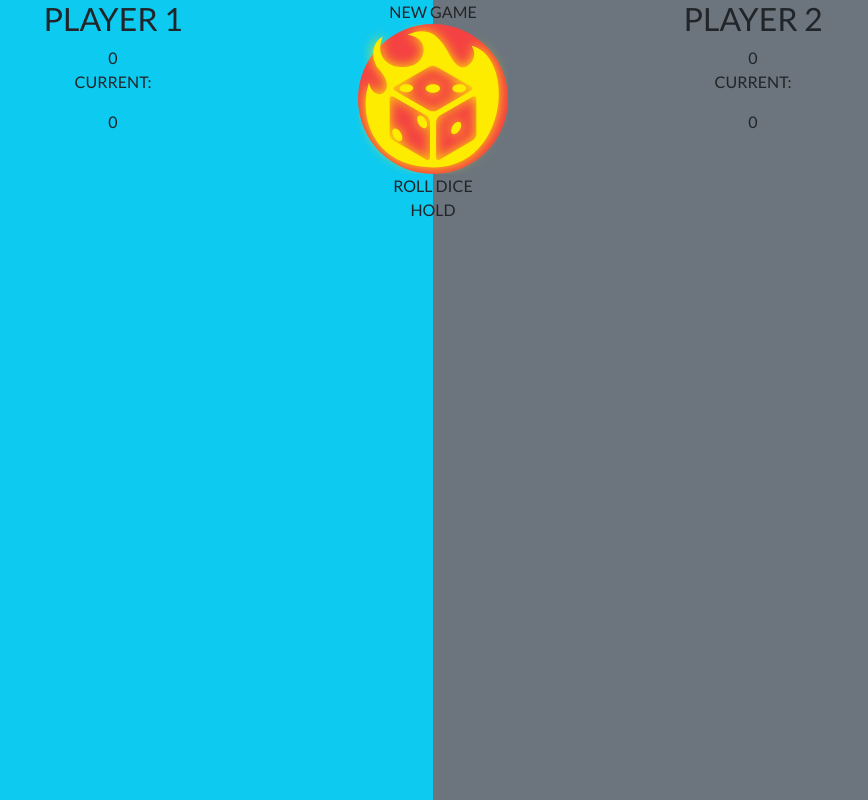
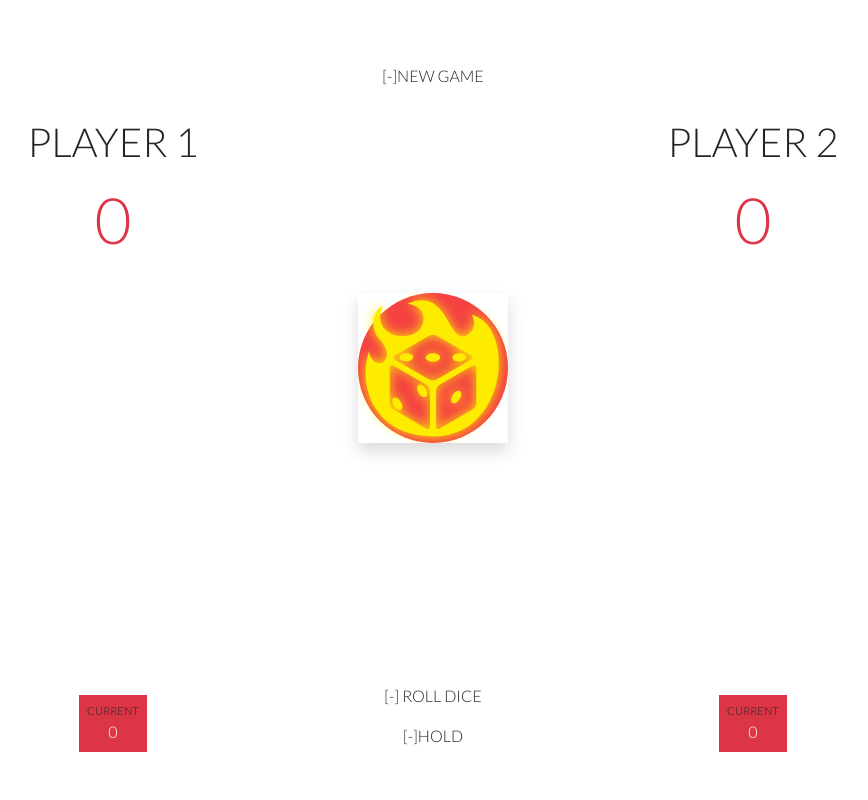
Before and after one commit to Cyril2code1/hold-burst, a plain HTML site: page index.html in a window 1280 px wide. Shown: the whole page, without its empty margins (207-1075 px from the left). Drawn offline with Linux system fonts and the light colour scheme.

Commit message:
default display not so bad

```diff
--- a/index.html
+++ b/index.html
@@ -23,40 +23,55 @@
     <link rel="shortcut icon" href="./img/favicon.png" type="image/x-icon" />
     <title>Hold or Burst - dice game</title>
   </head>
-  <body>
+  <body class="fw-light">
     <main id="deviceReadyToPlay">
       <div class="vh-100 d-flex flex-wrap">
-        <section class="w-50 d-flex flex-column align-items-center bg-info">
-          <h2>PLAYER 1</h2>
-          <div id="global1">13</div>
-          <div>
-            <p>CURRENT:</p>
-            <p id="round1" class="text-center">37</p>
+        <section
+          class="w-50 d-flex flex-column align-items-center justify-content-between"
+        >
+          <div class="mt-5">
+            <p class="player">PLAYER 1</p>
+            <div id="global1" class="mt-0 p-0 text-center text-danger">13</div>
+          </div>
+          <div class="my-5 current bg-danger">
+            <p class="m-0">CURRENT</p>
+            <p id="round1" class="text-center m-0 pt-0 text-white">37</p>
           </div>
         </section>
 
         <section
-          class="w-50 d-flex flex-column align-items-center bg-secondary"
+          class="w-50 d-flex flex-column align-items-center justify-content-between"
         >
-          <h2>PLAYER 2</h2>
-          <div id="global2">13</div>
-          <div>
-            <p>CURRENT:</p>
-            <p id="round2" class="text-center">37</p>
+          <div class="mt-5">
+            <p class="player">PLAYER 2</p>
+            <div id="global2" class="mt-0 p-0 text-center text-danger">13</div>
+          </div>
+          <div class="my-5 current bg-danger">
+            <p class="m-0">CURRENT</p>
+            <p id="round2" class="text-center m-0 pt-0 text-white">37</p>
           </div>
         </section>
 
         <section
-          class="position-absolute start-50 translate-middle-x d-flex flex-column align-items-center"
+          class="vh-100 w-25 position-absolute start-50 translate-middle-x d-flex flex-column align-items-center justify-content-between"
         >
           <!-- 'button new game' -->
-          <div id="newGame">NEW GAME</div>
+          <div id="newGame" class="button p-3 mt-5">[-]NEW GAME</div>
           <!-- show dice result -->
-          <img src="./img/face0.svg" id="dice" alt="dice result" class="w-50" />
-          <!-- 'button roll dice' -->
-          <div id="rollDice">ROLL DICE</div>
-          <!-- 'button hold' -->
-          <div id="hold">HOLD</div>
+          <img
+            src="./img/face0.svg"
+            id="dice"
+            alt="dice result"
+            class="shadow"
+          />
+          <div class="my-5">
+            <!-- 'button roll dice' -->
+            <div id="rollDice" class="button text-center mb-2 p-1">
+              [-] ROLL DICE
+            </div>
+            <!-- 'button hold' -->
+            <div id="hold" class="button text-center p-1">[-]HOLD</div>
+          </div>
         </section>
       </div>
     </main>
--- a/style.css
+++ b/style.css
@@ -6,6 +6,41 @@ body {
   font-family: "Lato", sans-serif;
 }
 
+.player {
+  padding: 0;
+  margin-bottom: 0;
+  margin-top: 4rem;
+  font-size: 2.5rem;
+}
+
+#global1,
+#global2 {
+  font-size: 4rem;
+}
+
+#dice {
+  max-height: 150px;
+}
+
+.button:hover {
+  border: 1px solid black;
+}
+
+.button:active {
+  border: 2px solid orangered;
+}
+
+.current {
+  font-size: 0.7rem;
+  padding: 0.5rem;
+}
+
+#round1,
+#round2 {
+  font-size: 1rem;
+}
+
+/* portrait or landscape display */
 @media only screen and (orientation: portrait) {
   #deviceReadyToPlay {
     display: none;
```
